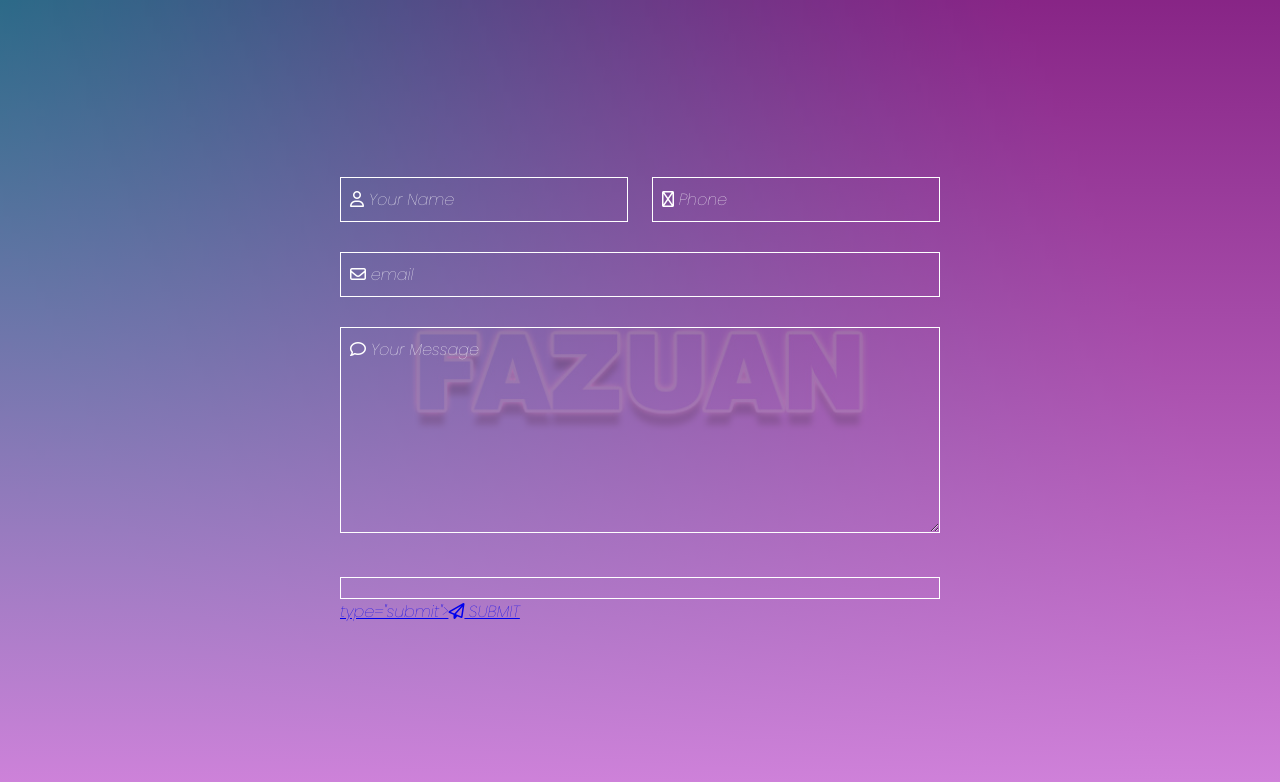
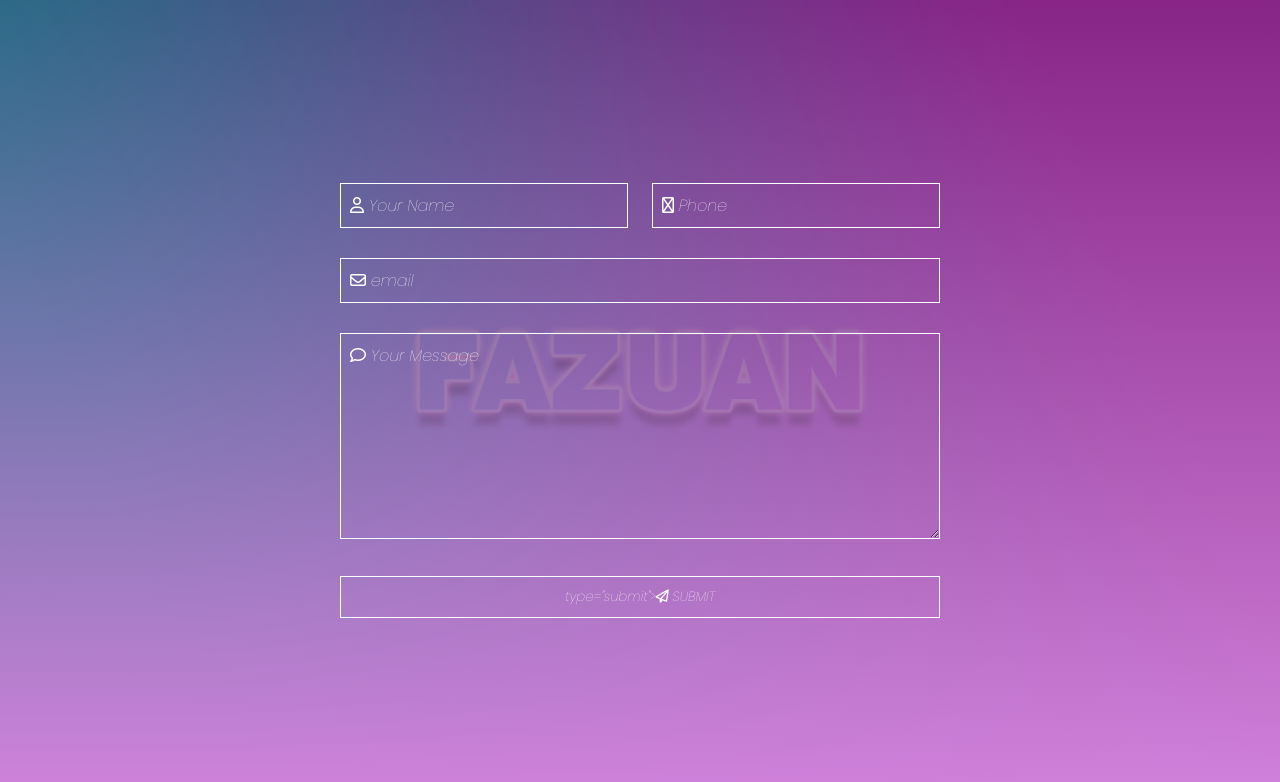
Before and after one commit to fazuan04/fazuan04.com, a plain HTML site: page index.html in a window 1280 px wide. Drawn offline with Linux system fonts and the light colour scheme.

Commit message:
Update index.html

```diff
--- a/index.html
+++ b/index.html
@@ -31,7 +31,7 @@
             <textarea id="message" rows="8" required></textarea>
             <label for="message"><i class="fa-regular fa-comment"></i> Your Message</label>
         </div>
-        <a href="https://fazuan04.github.io/"><button></button> type="submit"><i class="fa-sharp fa-regular fa-paper-plane"></i> SUBMIT</a>
+        <a href="https://fazuan04.github.io/"><button> type="submit"><i class="fa-sharp fa-regular fa-paper-plane"></i> SUBMIT</button></a>
     </form>
 
 
```
